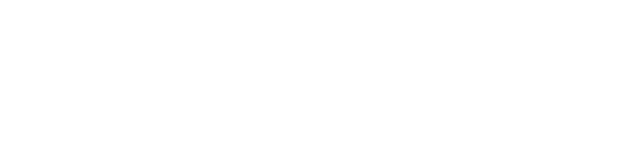
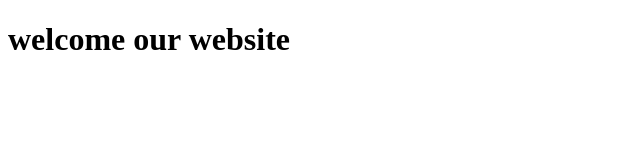
Before and after one commit to mareescode/Firstproject, a plain HTML site: page index.html in a window 1280 px wide. Shown: the whole page, without its empty margins (0-640 px from the left). Drawn offline with Linux system fonts and the light colour scheme.

Commit message:
modified index.html

```diff
--- a/index.html
+++ b/index.html
@@ -7,11 +7,7 @@
 </head>
 <body>
 
-
-
-
-
-
+   <h1>welcome our website</h1>
 
 </body>
 </html>
```
